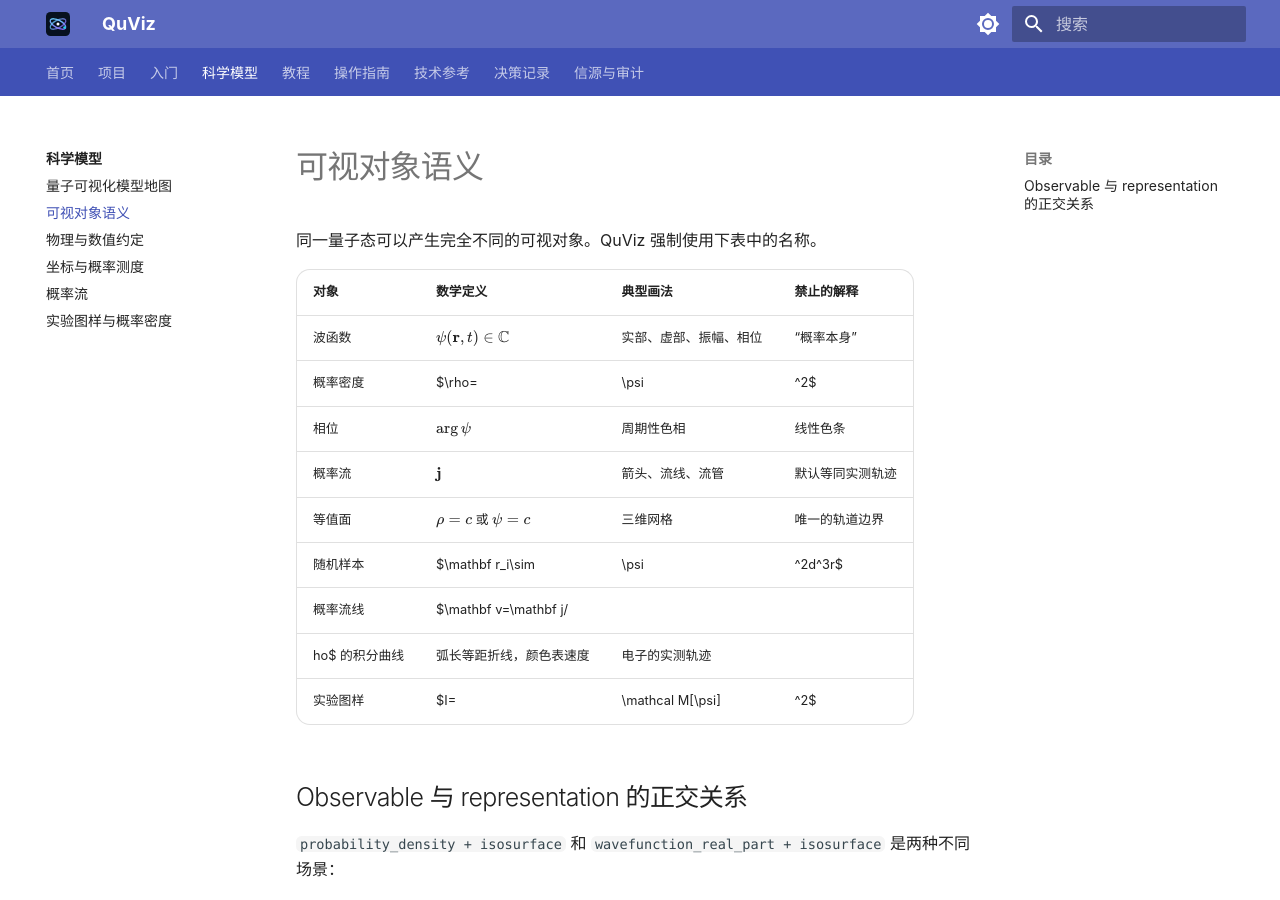
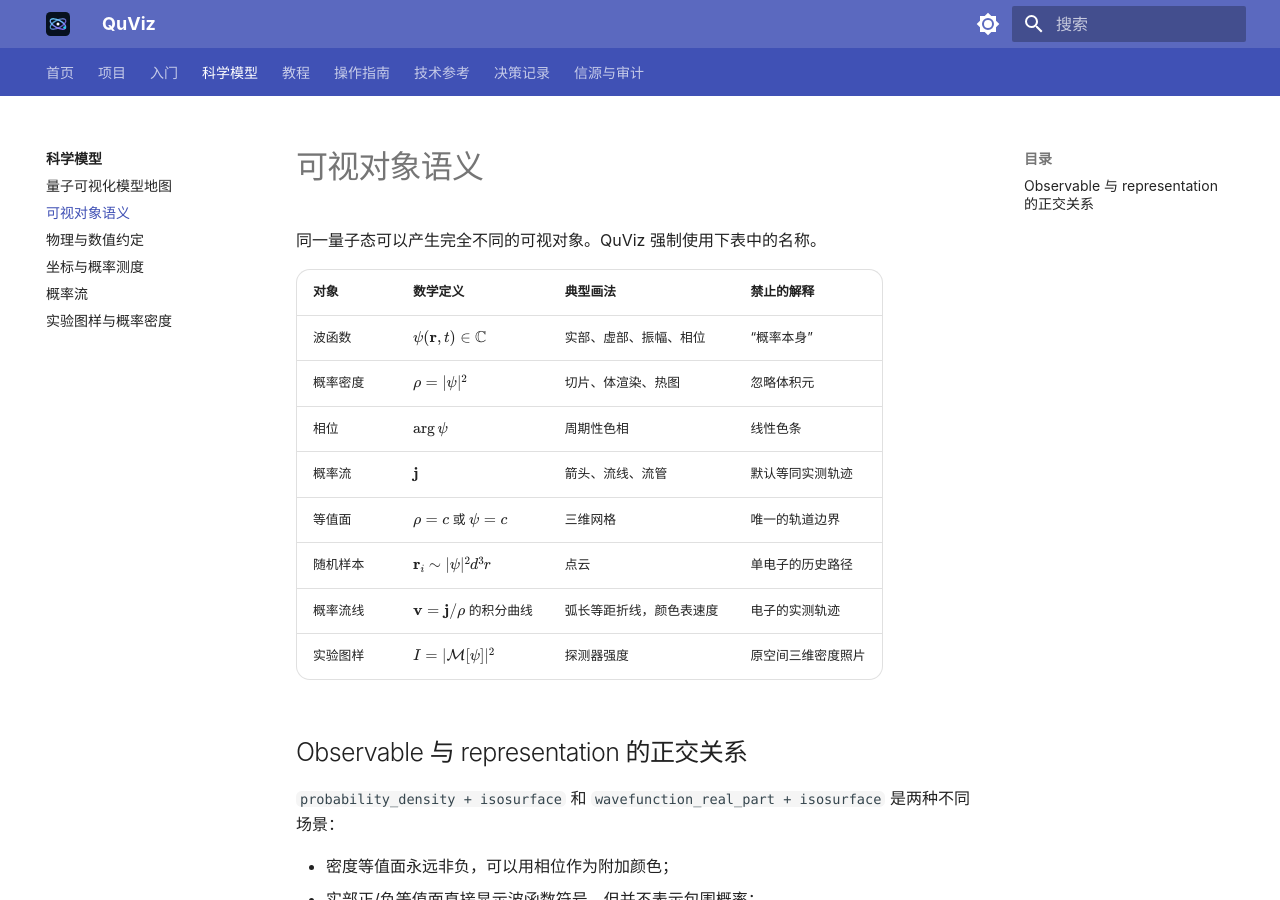
Before and after one commit to longwarriors/Atmoic-quantum-visualization, an MkDocs documentation site: the page built from docs/concepts/semantics.md, in a window 1280 px wide and 900 px high. Built offline with MkDocs 1.6.1 and Material for MkDocs 9.7.7, drawn with Linux system fonts in a browser that asks for light colours.

Commit message:
docs: restore corrupted \rho/\nabla escapes and keep '|' out of table math
- semantics.md: rejoin the streamline row split by a raw LF inside \rho
- scene-contract.md: restore \rho (lone CR) and \nabla (CRLF) and
  normalise the file to LF
- semantics.md / model-map.md: write |psi|^2 as \lvert\psi\rvert^2 on
  table rows; a raw '|' inside $...$ is split into cells by the table
  parser and \| would render as \Vert

```diff
--- a/docs/concepts/semantics.md
+++ b/docs/concepts/semantics.md
@@ -5,14 +5,13 @@
 | 对象 | 数学定义 | 典型画法 | 禁止的解释 |
 |---|---|---|---|
 | 波函数 | $\psi(\mathbf r,t)\in\mathbb C$ | 实部、虚部、振幅、相位 | “概率本身” |
-| 概率密度 | $\rho=|\psi|^2$ | 切片、体渲染、热图 | 忽略体积元 |
+| 概率密度 | $\rho=\lvert\psi\rvert^2$ | 切片、体渲染、热图 | 忽略体积元 |
 | 相位 | $\arg\psi$ | 周期性色相 | 线性色条 |
 | 概率流 | $\mathbf j$ | 箭头、流线、流管 | 默认等同实测轨迹 |
 | 等值面 | $\rho=c$ 或 $\psi=c$ | 三维网格 | 唯一的轨道边界 |
-| 随机样本 | $\mathbf r_i\sim|\psi|^2d^3r$ | 点云 | 单电子的历史路径 |
-| 概率流线 | $\mathbf v=\mathbf j/
-ho$ 的积分曲线 | 弧长等距折线，颜色表速度 | 电子的实测轨迹 |
-| 实验图样 | $I=|\mathcal M[\psi]|^2$ | 探测器强度 | 原空间三维密度照片 |
+| 随机样本 | $\mathbf r_i\sim\lvert\psi\rvert^2d^3r$ | 点云 | 单电子的历史路径 |
+| 概率流线 | $\mathbf v=\mathbf j/\rho$ 的积分曲线 | 弧长等距折线，颜色表速度 | 电子的实测轨迹 |
+| 实验图样 | $I=\lvert\mathcal M[\psi]\rvert^2$ | 探测器强度 | 原空间三维密度照片 |
 
 ## Observable 与 representation 的正交关系
 
```
Also changed, not shown: docs/concepts/model-map.md (+4 -4 lines), docs/reference/scene-contract.md (+2 -4 lines).
